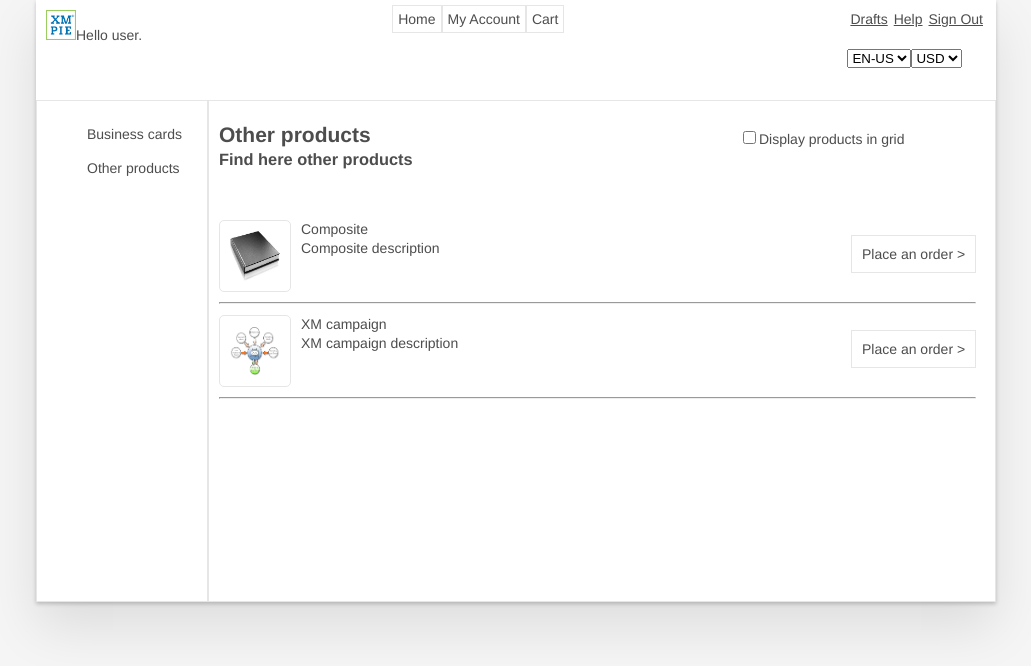
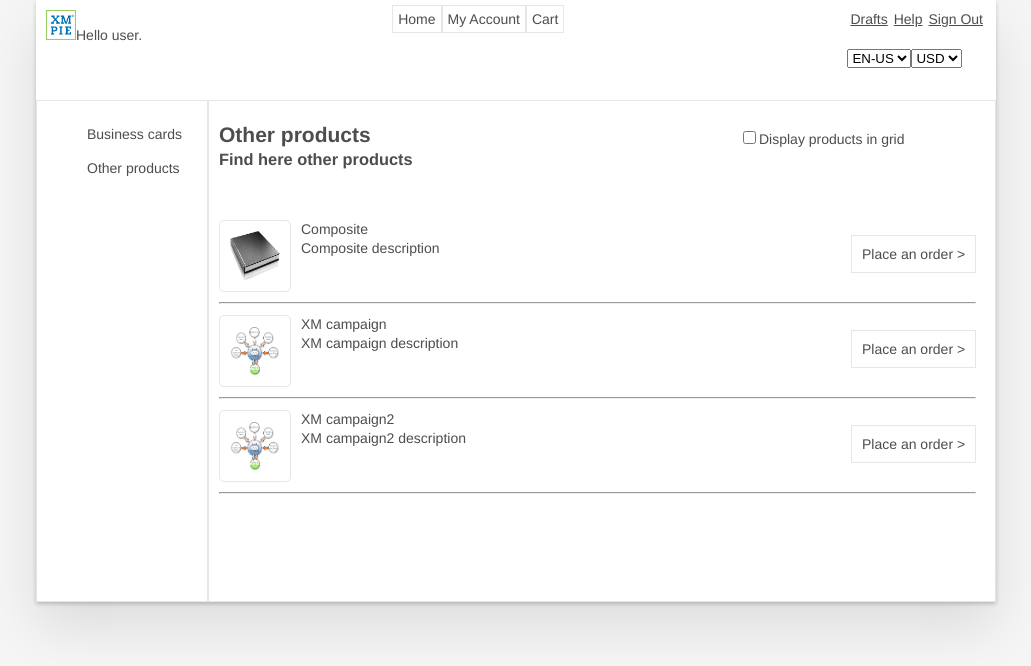
Before and after one commit to shvekyha/uStore-NG2-product-list, an Angular app: page /productList in a window 1280 px wide. Both pictures are taken after a click on the element "Other products". Shown: the top 666 px of the page, without its empty margins (124-1155 px from the left). Built offline with nearby package versions, Linux system fonts and the light colour scheme.

Commit message:
fixed a small issue in displaying the items in grid (calculation for having a line break was wrong)

```diff
--- a/src/app/product-list/product-in-grid.component.ts
+++ b/src/app/product-list/product-in-grid.component.ts
@@ -16,7 +16,6 @@
         <button class="btnPlaceAnOrder" (click)="placeAnOrderClicked.emit()">Place an order ></button>
       </div>
     </div>
-    <div *ngIf="product.id % 3 === 0"><br /></div>
   `,
   styles: []
 })
--- a/src/app/product-list/product.component.ts
+++ b/src/app/product-list/product.component.ts
@@ -11,6 +11,7 @@
     <app-product-in-grid *ngIf="currentView === 'grid'"
                          [product]="product"
                          (placeAnOrderClicked)="onClick()"></app-product-in-grid>
+    <div *ngIf="currentView === 'grid' && index % 3 === 0"><br /></div>
   `,
   styles: []
 })
@@ -18,6 +19,7 @@
 
   @Input() product : Product;
   @Input() currentView : string;
+  @Input() index : number;
 
   public router: Router;
 
@@ -30,7 +32,7 @@
   }
 
   ngOnInit() {
-    //console.log('ngOnInit ProductComponent product: '+this.product.name);
+    //console.log('ngOnInit ProductComponent product index: '+this.index);
   }
 
 }
--- a/src/app/product-list/productGroup.ts
+++ b/src/app/product-list/productGroup.ts
@@ -23,7 +23,8 @@
         ];
         let productList2 : Product[] = [
           {id: 5, name: "Composite", description: "Composite description", thumbnailURL: "../../assets/composite thumbnail.jpg"},
-          {id: 6, name: "XM campaign", description: "XM campaign description", thumbnailURL: "../../assets/xm campaign thumbnail.png"}
+          {id: 6, name: "XM campaign", description: "XM campaign description", thumbnailURL: "../../assets/xm campaign thumbnail.png"},
+          {id: 7, name: "XM campaign2", description: "XM campaign2 description", thumbnailURL: "../assets/xm campaign thumbnail.png"}
         ];
 
         let productGroupList : ProductGroup[] = [
--- a/src/app/product-list/products-container.component.ts
+++ b/src/app/product-list/products-container.component.ts
@@ -12,7 +12,7 @@
            (change)="toggelCheckbox(cbDisplayGrid)">Display products in grid
       </label>
     </div>
-    <app-product *ngFor="let product of currentGroup.productList" [product]="product" [currentView]="currentView"></app-product>
+    <app-product *ngFor="let product of currentGroup.productList; let i=index;" [product]="product" [currentView]="currentView" [index]="i+1"></app-product>
   </section>
   `,
   styles: []
```
